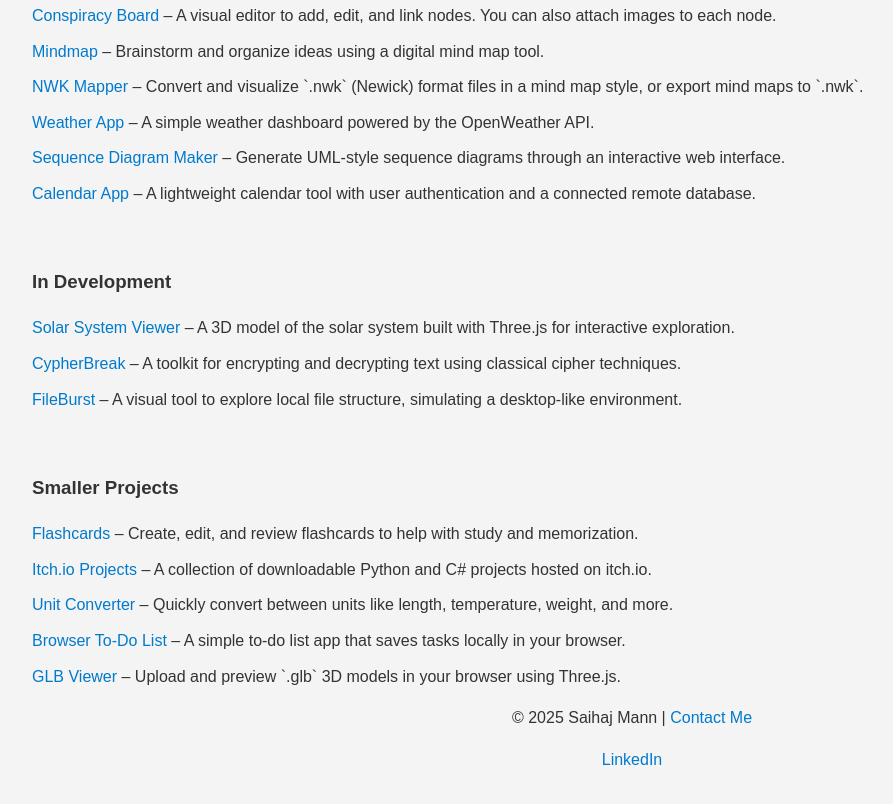
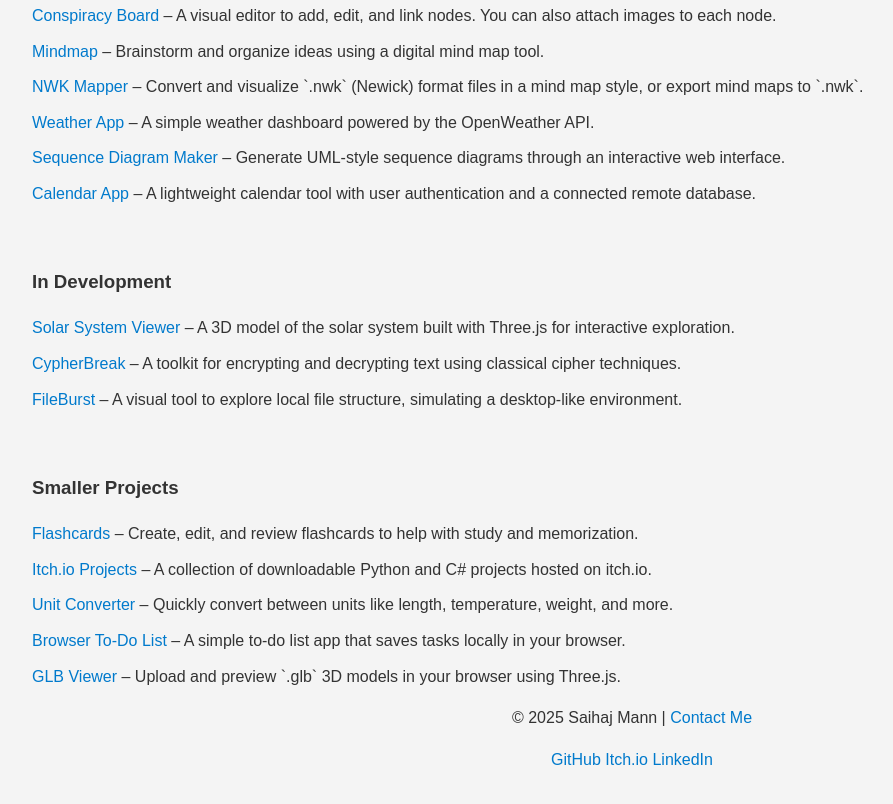
Before and after one commit to RisingSatalite/RisingSatalite.github.io, a plain HTML site: page index.html in a window 1280 px wide. Shown: the part 328-1132 px from the top of the page, without its empty margins (8-901 px from the left). Drawn offline with Linux system fonts and the light colour scheme.

Commit message:
better links

```diff
--- a/index.html
+++ b/index.html
@@ -73,6 +73,8 @@
 
   <footer>
     <p>© 2025 Saihaj Mann | <a href="mailto:saihajmann07@gmail.com">Contact Me</a></p>
+    <a href="https://github.com/RisingSatalite" target="_blank">GitHub</a>
+    <a href="https://virtualtower.itch.io/" target="_blank">Itch.io</a>
     <a href="https://www.linkedin.com/in/saihaj-mann-b280bb21b/">LinkedIn</a>
   </footer>
 </body>
```
